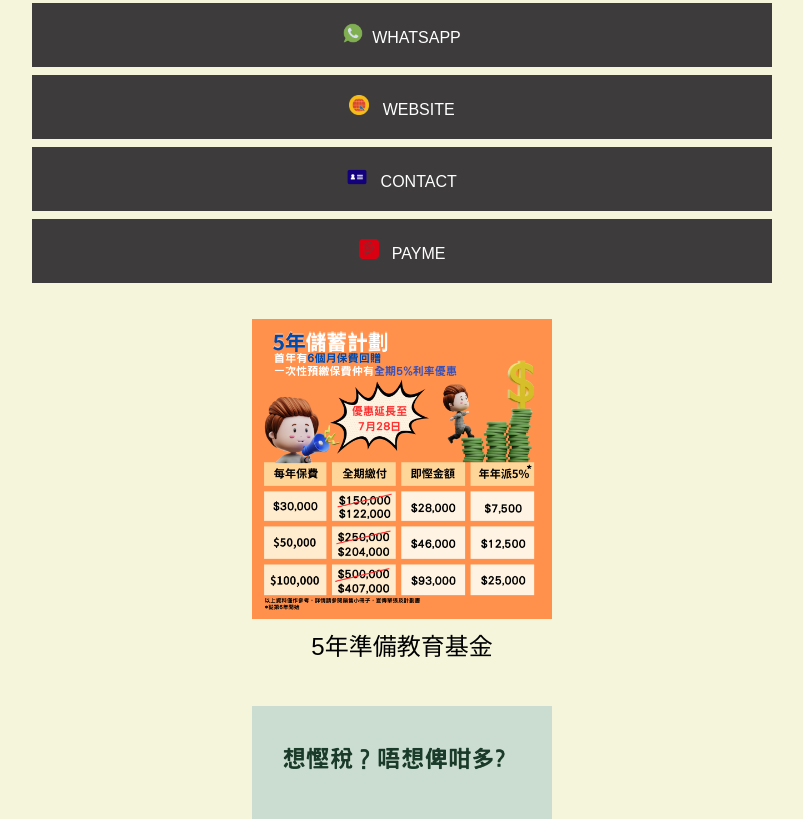
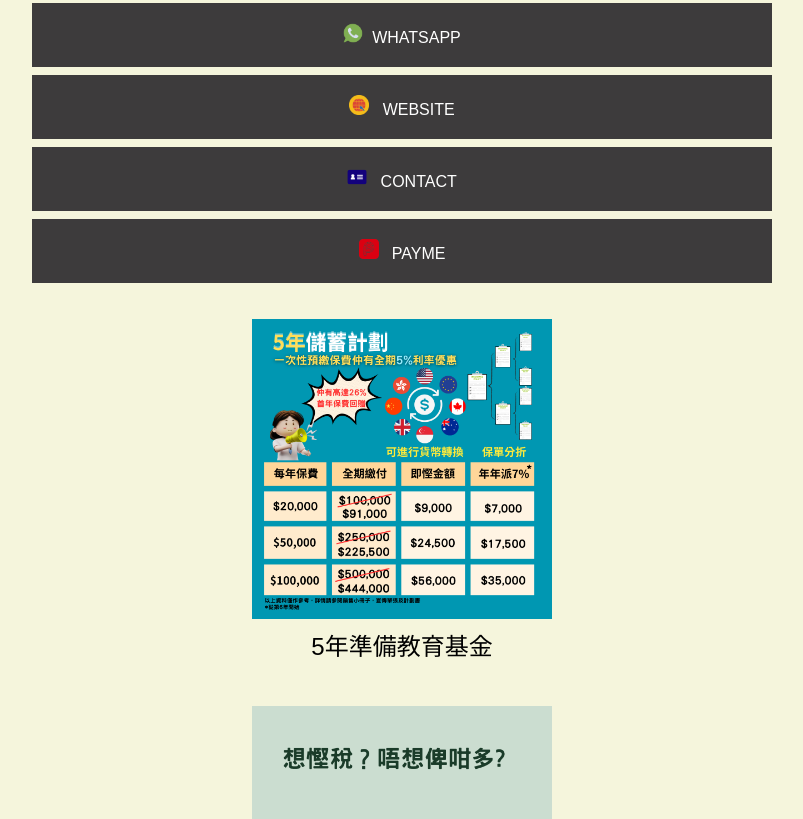
Before and after one commit to mscw2017/michael, a plain HTML site: page index.html in a window 1280 px wide. Shown: the part 445-1264 px from the top of the page, without its empty margins (238-1041 px from the left). Drawn offline with Linux system fonts and the light colour scheme; a web font is replaced by a local one.

Commit message:
Update index.html

```diff
--- a/index.html
+++ b/index.html
@@ -44,7 +44,7 @@
        <!--promotional info-->
             <div
             style="display: flex; justify-content: center; flex-direction: column; align-items: center;margin: 12px 0px 24px; width: 100%">
-            <a class="promotion" href="https://www.facebook.com/captainfinhk"><img src="./asset/5years.png"
+            <a class="promotion" href="https://www.facebook.com/captainfinhk"><img src="./asset/5年儲蓄計劃 (4).png"
             style="height: 300px; width: 300px; text-align: center;"/>
             <p style="margin:0 10px 10px 0; text-align: center;text-decoration: none;"><font size="+2">5年準備教育基金</font></p></a>
             <a class="promotion" href="./asset/tax.pdf"><img src="./asset/tax.png"
```
